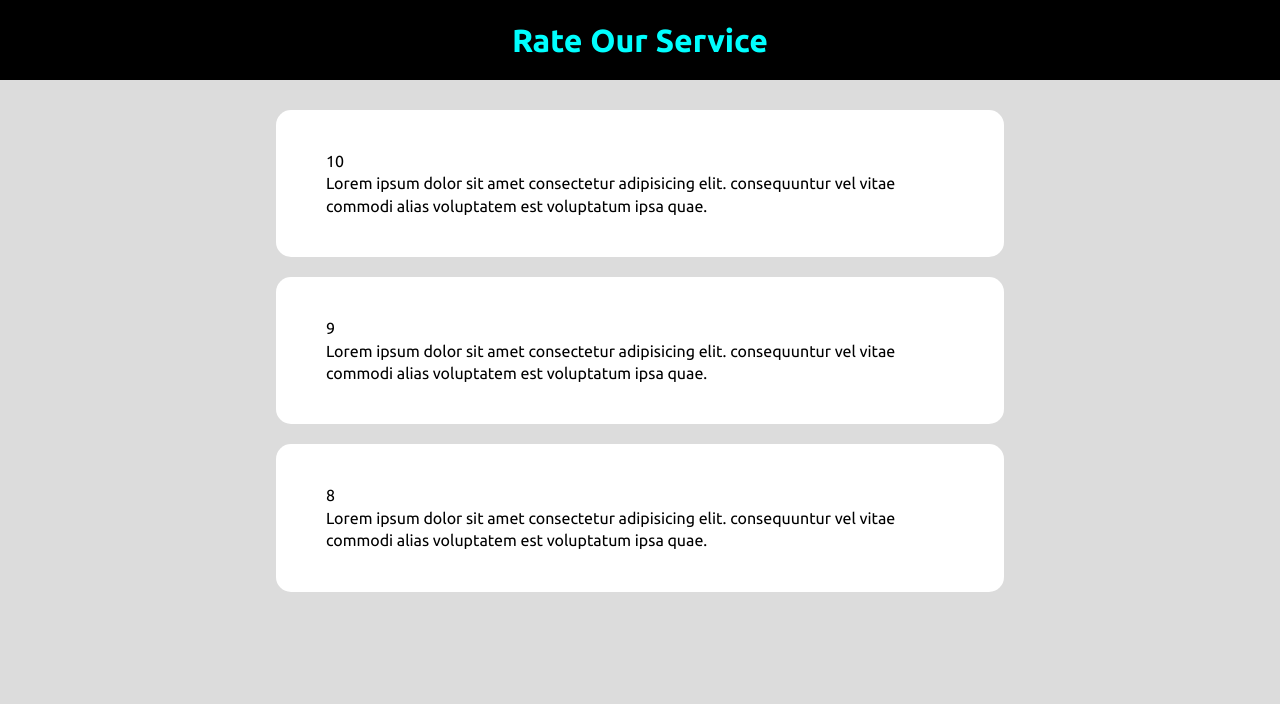
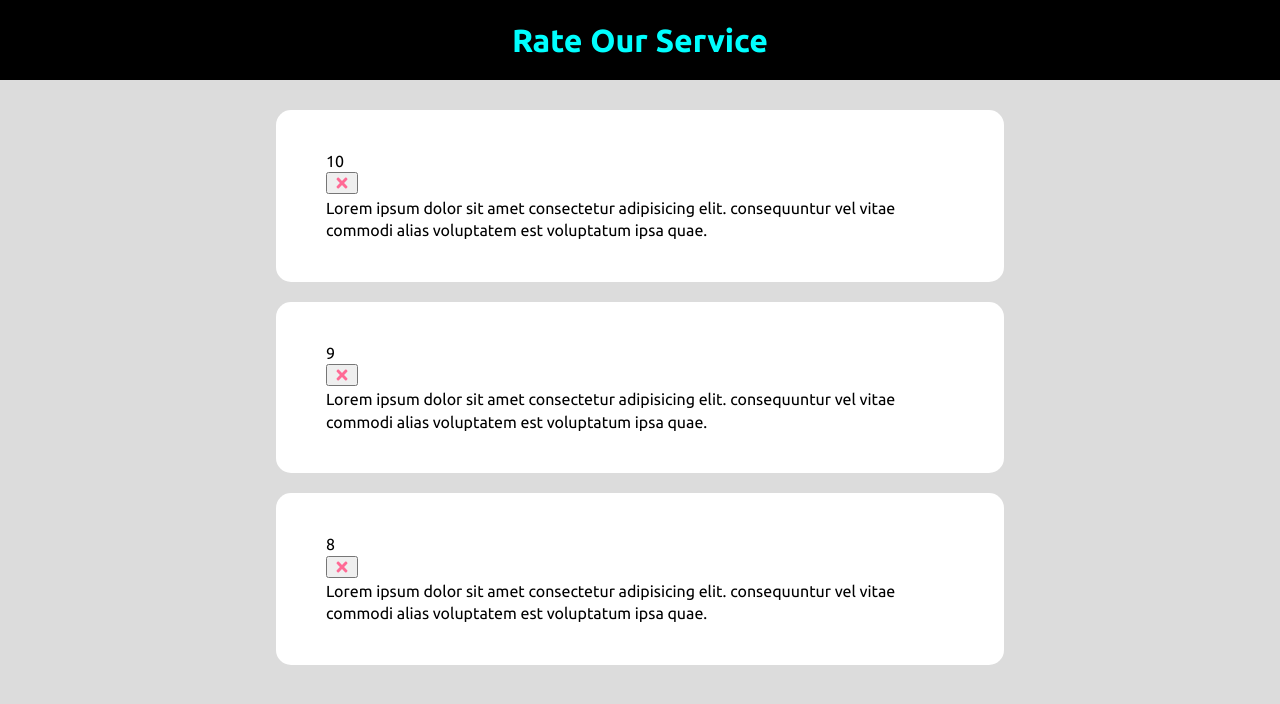
Before and after one commit to zynkro/react_rate-our-service-app, a React (Create React App) app: page / in a window 1280 px wide. Shown: the top 704 px of the page. Built offline with nearby package versions, Linux system fonts and the light colour scheme.

Commit message:
Implemented delete functionality of any review card (UI only)

```diff
--- a/src/App.jsx
+++ b/src/App.jsx
@@ -6,13 +6,19 @@ import FeedbackList from './components/FeedbackList/FeedbackList';
 import feedbackData from './data/feedbackData';
 
 function App() {
-  const [feedbacks, setFeedbacks ] = useState(feedbackData);
+  const [feedbacks, setFeedbacks] = useState(feedbackData);
+
+  const deleteFeedback = (id) => {
+    if (confirm('Are you sure?')) {
+      setFeedbacks(feedbacks.filter((feedback) => feedback.id !== id));
+    }
+  };
 
   return (
     <>
       <Header title='Rate Our Service' />
       <div className='container'>
-        <FeedbackList feedbacks={feedbacks} />
+        <FeedbackList feedbacks={feedbacks} handleDelete={deleteFeedback} />
       </div>
     </>
   );
--- a/src/components/FeedbackItem/FeedbackItem.jsx
+++ b/src/components/FeedbackItem/FeedbackItem.jsx
@@ -5,10 +5,13 @@ import { FaTimes } from 'react-icons/fa';
 
 import Card from '../shared/Card/Card';
 
-function FeedbackItem({ feedback }) {
+function FeedbackItem({ feedback, handleDelete }) {
   return (
     <Card>
       <div className='num-display'>{feedback.rating}</div>
+      <button onClick={ () => handleDelete(feedback.id) } className="close">
+        <FaTimes color="#ff6a95" />
+      </button>
       <div className='text-display'>{feedback.text}</div>
     </Card>
   );
--- a/src/components/FeedbackList/FeedbackList.jsx
+++ b/src/components/FeedbackList/FeedbackList.jsx
@@ -3,7 +3,7 @@ import PropTypes from 'prop-types';
 
 import FeedbackItem from './../FeedbackItem/FeedbackItem';
 
-const FeedbackList = ({ feedbacks }) => {
+const FeedbackList = ({ feedbacks, handleDelete }) => {
   if (!feedbacks || feedbacks.length === 0) {
     return <p>No reviews yet</p>;
   }
@@ -11,7 +11,11 @@ const FeedbackList = ({ feedbacks }) => {
   return (
     <div className='feedback-list'>
       {feedbacks.map((feedback, index) => (
-        <FeedbackItem key={index} feedback={feedback} />
+        <FeedbackItem
+          key={index}
+          feedback={feedback}
+          handleDelete={handleDelete}
+        />
       ))}
     </div>
   );
```
